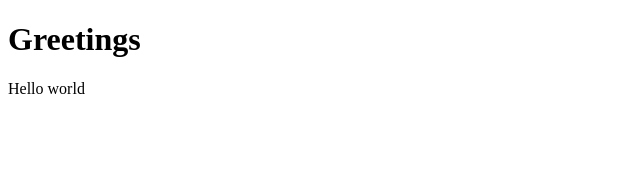
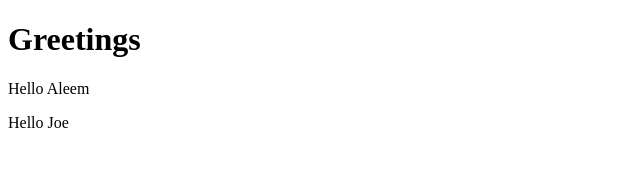
Before and after one commit to aleemer/fullstackopen, a React (Vite) app in the folder part1/part1/: page / in a window 1280 px wide. Shown: the top 182 px of the page, without its empty margins (0-640 px from the left). Built offline with nearby package versions, Linux system fonts and the light colour scheme.

Commit message:
Passing props.

```diff
--- a/part1/part1/src/App.jsx
+++ b/part1/part1/src/App.jsx
@@ -1,8 +1,8 @@
 
-const Hello = () => {
+const Hello = (props) => {
   return (
     <div>
-      <p> Hello world </p>
+      <p> Hello {props.name} </p>
     </div>
   )
 }
@@ -11,7 +11,8 @@
   return (
     <div>
       <h1>Greetings</h1>
-      <Hello />
+      <Hello name={'Aleem'}/>
+      <Hello name={'Joe'}/>
     </div>
   )
 }
```
